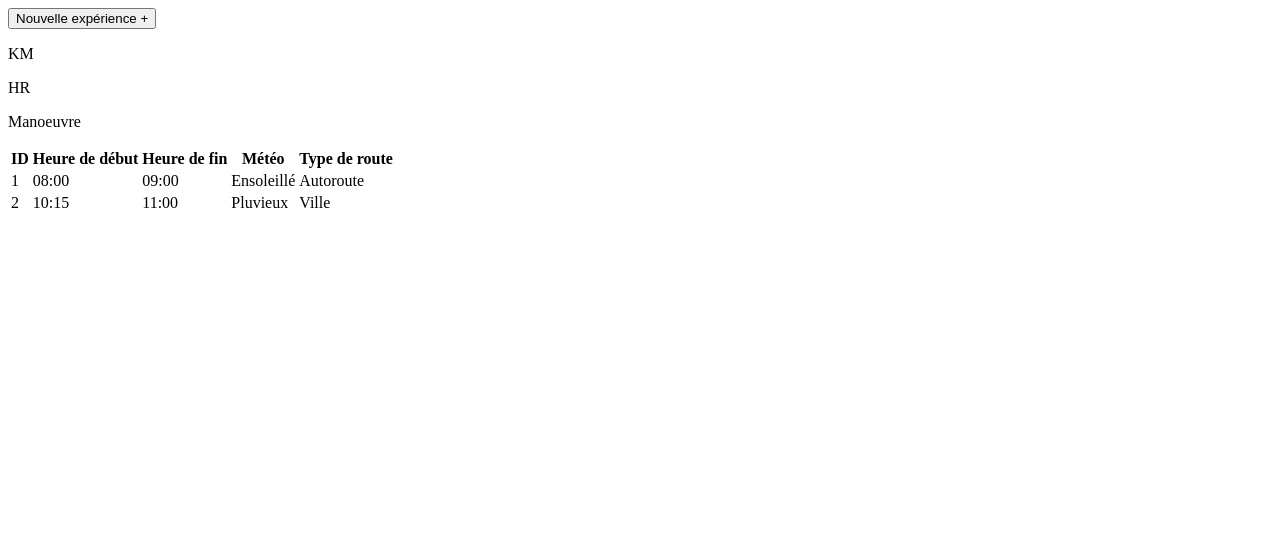
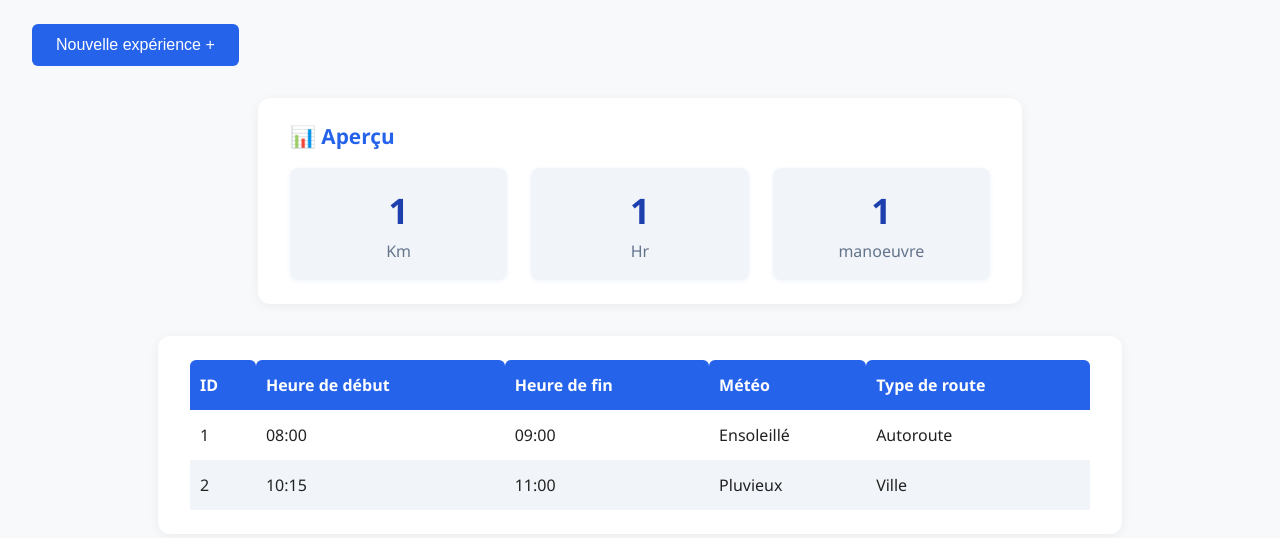
Before and after one commit to tohavina-rama/drivediary, a PHP site: page /test.html in a window 1280 px wide. Shown: the top 538 px of the page. Run offline with PHP 8.4, Linux system fonts and the light colour scheme.

Commit message:
Creation of the design

```diff
--- a/index.php
+++ b/index.php
@@ -1,6 +1,6 @@
 <?php
-$pageTitle = "Tableau de bord";
-include 'head.php';
+$pageTitle = "Accueil";
+include __DIR__ . '/includes/head.php';
 ?>
 
 <body>
--- a/test.html
+++ b/test.html
@@ -4,12 +4,137 @@
     <meta charset="UTF-8" />
     <meta name="viewport" content="width=device-width, initial-scale=1.0" />
     <title>Document</title>
+
+    <style>
+    body {
+      font-family: 'Segoe UI', Arial, sans-serif;
+      background: #f7f9fb;
+      margin: 0;
+      padding: 0;
+      color: #222;
+    }
+
+    button {
+      background: #2563eb;
+      color: #fff;
+      border: none;
+      border-radius: 6px;
+      padding: 12px 24px;
+      font-size: 1rem;
+      margin: 24px 0 32px 32px;
+      cursor: pointer;
+      transition: background 0.2s;
+    }
+    button:hover {
+      background: #1e40af;
+    }
+
+    .stats-section {
+      background: #fff;
+      margin: 0 auto 32px auto;
+      max-width: 700px;
+      border-radius: 12px;
+      box-shadow: 0 2px 12px rgba(0,0,0,0.06);
+      padding: 24px 32px;
+    }
+
+    .stats-title {
+      font-size: 1.3rem;
+      font-weight: 600;
+      margin-bottom: 18px;
+      color: #2563eb;
+    }
+
+    .stats-grid {
+      display: flex;
+      gap: 24px;
+      justify-content: flex-start;
+    }
+
+    .stat-card {
+      background: #f1f5f9;
+      border-radius: 8px;
+      padding: 18px 28px;
+      text-align: center;
+      flex: 1;
+      box-shadow: 0 1px 4px rgba(37,99,235,0.07);
+    }
+
+    .stat-number {
+      font-size: 2.2rem;
+      font-weight: bold;
+      color: #1e40af;
+    }
+
+    .stat-label {
+      font-size: 1rem;
+      color: #64748b;
+      margin-top: 6px;
+    }
+
+    .maintable {
+      background: #fff;
+      max-width: 900px;
+      margin: 0 auto 32px auto;
+      border-radius: 12px;
+      box-shadow: 0 2px 12px rgba(0,0,0,0.06);
+      padding: 24px 32px;
+    }
+
+    table {
+      width: 100%;
+      border-collapse: collapse;
+      font-size: 1rem;
+    }
+
+    th, td {
+      padding: 14px 10px;
+      text-align: left;
+    }
+
+    th {
+      background: #2563eb;
+      color: #fff;
+      font-weight: 600;
+      border-top-left-radius: 6px;
+      border-top-right-radius: 6px;
+    }
+
+    tbody tr:nth-child(even) {
+      background: #f1f5f9;
+    }
+
+    tbody tr:hover {
+      background: #e0e7ef;
+      transition: background 0.2s;
+    }
+    </style>
+
   </head>
   <body>
+    <body>
       <button>Nouvelle expérience +</button>
-    <div class="graphKm"><p>KM</p></div>
-    <div class="graphHr"><p>HR</p></div>
-    <div class="graphManoeuvre"><p>Manoeuvre</p></div>
+
+      <div class="stats-section">
+        <div class="stats-title">📊 Aperçu</div>
+        <div class="stats-grid">
+          <div class="stat-card">
+            <div class="stat-number" id="graphKm">1</div>
+            <div class="stat-label">Km</div>
+          </div>
+
+          <div class="stat-card">
+            <div class="stat-number" id="graphHr">1</div>
+            <div class="stat-label">Hr</div>
+          </div>
+
+          <div class="stat-card">
+            <div class="stat-number" id="graphManoeuvre">1</div>
+            <div class="stat-label">manoeuvre</div>
+          </div>
+        </div>
+      </div>
+
       <div class="maintable">
         <table>
           <thead>
@@ -40,4 +165,5 @@
         </table>
       </div>
     </body>
+  </body>
 </html>
```
Also changed, not shown: css/style.css (+11 -0 lines), dashboard.php (+4 -42 lines), goal.php (+10 -2 lines), includes/header.php (+10 -8 lines). Lines whose indentation alone changed are shown as unchanged.
